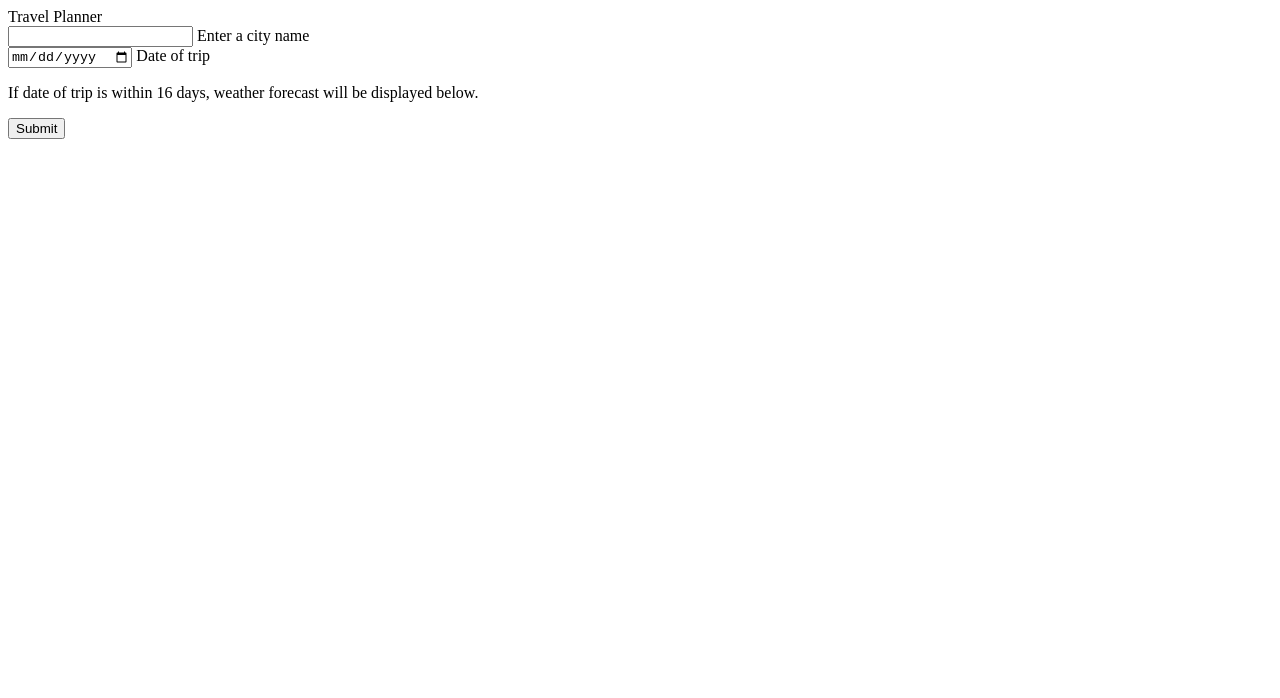
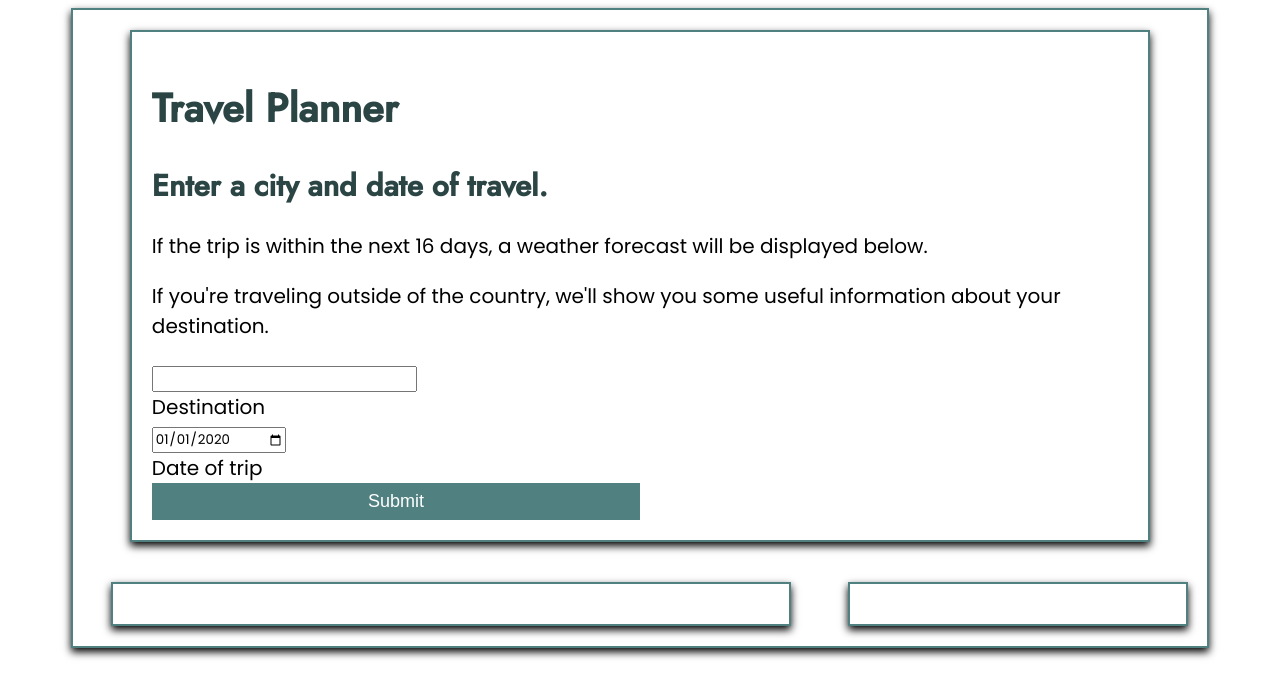
Before and after one commit to jeraquis/travel-planner-app, a website built with webpack: page src/client/views/index.html in a window 1280 px wide. Built offline with nearby package versions, Linux system fonts and the light colour scheme.

Commit message:
created styles

```diff
--- a/src/client/index.js
+++ b/src/client/index.js
@@ -1,6 +1,7 @@
 import {formHandler} from './js/master'
 import {geoApi} from './js/geonames'
 import {getCountryInfo} from './js/geonames'
+import {countryClear} from './js/geonames'
 import {getWeather} from './js/weatherbit'
 import {weatherInfo} from './js/weatherbit'
 import {weatherPost} from './js/weatherbit'
@@ -14,11 +15,14 @@ import {countryPic} from './js/display'
 import {statePic} from './js/display'
 
 import './styles/base.scss'
+import './styles/app.scss'
+import './styles/country-info.scss'
+import './styles/weather.scss'
 
 document.getElementById('submit').addEventListener('click', formHandler)
 
 export {
     formHandler, geoApi, getWeather, weatherInfo, weatherPost, updateUI,
     getData, extractData, getPix, getCountryInfo, countryDisplay,
-    countryPic, statePic, weatherClear
+    countryPic, statePic, weatherClear, countryClear
 }
--- a/src/client/js/display.js
+++ b/src/client/js/display.js
@@ -29,6 +29,8 @@ export const extractData = async(extData) => {
         document.getElementById('low-temp').innerHTML = `<p>Low Temperature: ${extData.lowTemp}</p>`
         document.getElementById('precip').innerHTML = `<p>Precipitation: ${extData.precip}in.</p>`
         document.getElementById('description').innerHTML = `<p>Weather description: ${extData.desc}</p>`
+    } else {
+        Client.weatherClear()
     }
 }
 
@@ -48,7 +50,7 @@ export const getPix = async() => {
             Client.countryPic()
         } else {
             const pic = picUrl.hits[0].webformatURL
-            document.getElementById('pic').innerHTML = `<img src="${pic}">`
+            document.getElementById('pic').innerHTML = `<img src="${pic}" width="300">`
         }
     } catch (error) {
         console.log('error', error)
@@ -67,7 +69,7 @@ export const countryDisplay = async(countryData) => {
     document.getElementById('currency').innerHTML = `<p>Currency: ${currency}</p>`
     document.getElementById('population').innerHTML = `<p>Population: ${population}`
     document.getElementById('language').innerHTML = `<p>Language: ${language}`
-    document.getElementById('flag').innerHTML = `<img src="${flag}">`
+    document.getElementById('flag').innerHTML = `<img src="${flag}" width="200">`
 }
 
 export const countryPic = async() => {
@@ -87,7 +89,7 @@ export const countryPic = async() => {
             try {
                 const picUrl = await pixReq.json()
                 const pic = picUrl.hits[0].webformatURL
-                document.getElementById('pic').innerHTML = `<img src="${pic}">`
+                document.getElementById('pic').innerHTML = `<img src="${pic}" width="300">`
 
             } catch (error) {
                 console.log('error', error)
@@ -108,7 +110,7 @@ export const statePic = async(state) => {
     try {
         const picUrl = await pixReq.json()
         const pic = picUrl.hits[0].webformatURL
-        document.getElementById('pic').innerHTML = `<img src="${pic}">`
+        document.getElementById('pic').innerHTML = `<img src="${pic}" width="300">`
         document.getElementById('state').innerHTML = `<p>${state}</p>`
     } catch (error) {
         console.log('error', error)
--- a/src/client/js/geonames.js
+++ b/src/client/js/geonames.js
@@ -22,19 +22,19 @@ export const getCountryInfo = async(geoInfo) => {
         const countryApi = await fetch(apiUrl)
         try {
             const countryInfo = await countryApi.json()
-            console.log(countryInfo)
             Client.countryDisplay(countryInfo)
         } catch (error) {
             console.log('error', error)
         }
     } else {
         const state = geoInfo.geonames[0].adminName1
+        Client.countryClear()
         Client.statePic(state)
 
     }
 }
 
-export const countryClear = () => {
+export const countryClear = async () => {
     document.getElementById('country-name').innerHTML = ''
     document.getElementById('currency').innerHTML = ''
     document.getElementById('population').innerHTML = ''
--- a/src/client/js/weatherbit.js
+++ b/src/client/js/weatherbit.js
@@ -42,8 +42,7 @@ export const weatherInfo = async(results) => {
         document.getElementById('error-msg').innerHTML = '<p>Please enter a date within the next 16 days in order to see the weather forecast.</p>'
         document.getElementById('city').innerHTML = `<p>${results.city_name}</p>`
         const weatherTest = document.getElementById('high-temp').value
-        console.log(weatherTest)
-        if (weatherTest != undefined) {
+        if (weatherTest === undefined) {
             Client.weatherClear()
         }
         Client.getPix()
--- /dev/null
+++ b/src/client/styles/app.scss
@@ -0,0 +1,34 @@
+@import './base.scss';
+
+.app {
+    grid-area: app;
+    padding: 40px;
+}
+
+input {
+    font-family: $basic-font;
+    font-size: 20;
+
+    &:hover {
+        box-shadow: $shadowbox;
+    }
+}
+
+button {
+
+    border: none;
+    outline: 0;
+    display: inline-block;
+    padding: 8px;
+    color: white;
+    background-color: $highlight-color;
+    text-align: center;
+    cursor: pointer;
+    width: 50%;
+    font-size: 18px;
+
+    &:hover {
+        box-shadow: $shadowbox;
+    }
+
+}
--- a/src/client/styles/base.scss
+++ b/src/client/styles/base.scss
@@ -0,0 +1,65 @@
+
+@import url('https://fonts.googleapis.com/css2?family=Jost:wght@500&family=Poppins&display=swap');
+
+$basic-font: 'Poppins', sans-serif;
+$text-size: 20px;
+$header-font: 'Jost', sans-serif;
+
+$back-color: white;
+$text-color: black;
+$head-color: #2B4545;
+$highlight-color: #508080;
+
+$shadowbox: 0 4px 8px 0 rgba(0, 0, 0, 1);
+
+body {
+    font-family: $basic-font;
+    font-size: $text-size;
+    background-color: $back-color;
+    color: $text-color;
+
+
+}
+
+
+
+
+h1, h2, h3 {
+    font-family: $header-font;
+    color: $head-color;
+}
+
+
+.container {
+    display:grid;
+    grid-template-columns: 100%;
+    grid-auto-rows: minmax(40px, auto);
+    grid-template-areas:
+        "app"
+        "weather"
+        "country";
+}
+
+.box {
+    margin: 20px 5% 20px 5%;
+    border: 2px solid $highlight-color;
+    box-shadow: $shadowbox;
+    padding: 20px;
+}
+
+
+@media (min-width:900px){
+    .container {
+        margin: 0 5% 0 5%;
+        grid-template-columns: repeat(3, 1fr);
+//            grid-template-rows: 250px;
+        grid-template-areas:
+            "app app app"
+            "weather weather country"
+            "weather weather country";
+        border: 2px solid $highlight-color;
+        box-shadow: $shadowbox;
+
+
+    }
+}
--- /dev/null
+++ b/src/client/styles/country-info.scss
@@ -0,0 +1,21 @@
+@import './base.scss';
+
+.country {
+    grid-area: country;
+
+}
+
+#country-name {
+    font-family: $header-font;
+    color: $head-color;
+    font-size: 30px;
+}
+
+#flag {
+
+    &:img {
+        max-width: 100%;
+        max-height: 100%;
+        display: block;
+    }
+}
--- /dev/null
+++ b/src/client/styles/weather.scss
@@ -0,0 +1,21 @@
+@import './base.scss';
+
+.weather {
+    grid-area: weather;
+
+}
+
+#city, #state {
+    font-family: $header-font;
+    color: $head-color;
+    font-size: 30px;
+}
+
+#pic {
+
+    &:img {
+        max-height: 100%;
+        max-width: 100%;
+        display: block;
+    }
+}
--- a/src/client/views/index.html
+++ b/src/client/views/index.html
@@ -5,44 +5,49 @@
         <meta charset="utf-8">
         <title>Travel Planner</title>
 
-
     </head>
 
     <body>
-
-        <div id="app">
-            <div label="app-description">Travel Planner</div>
-            <div class="user-input">
-                <input type="text" id="location">
-                <label for="location">Enter a city name</label>
+        <!-- Top-level grid */-->
+        <div class="container">
+            <!-- Nested grid for user interface -->
+            <div class="app box">
+                <div id="app-description">
+                    <h1>Travel Planner</h1>
+                    <h2>Enter a city and date of travel.</h2>
+                    <p>If the trip is within the next 16 days, a weather forecast will be displayed below.</p>
+                    <p>If you're traveling outside of the country, we'll show you some useful information about your destination.</p>
                 </div>
                 <div class="user-input">
-                <input type="date" id="date">
+                    <input type="text" id="location"><br>
+                    <label for="location">Destination</label>
+                </div>
+                <div class="user-input">
+                    <input type="date" id="date" value="2020-01-01"><br>
                     <label for="date">Date of trip</label>
-                <p>If date of trip is within 16 days, weather forecast will be displayed below.</p>
                 </div>
-            <input type="submit" id="submit" value="Submit">
-
+                <div class="user-input">
+                    <button id="submit">Submit</button>
                 </div>
-        <div id="output">
+            </div>
+            <div class="weather box">
                 <div id="error-msg"></div>
                 <div id="city"></div>
                 <div id="state"></div>
-            <div id="pic"></div>
                 <div id="high-temp"></div>
                 <div id="low-temp"></div>
                 <div id="precip"></div>
                 <div id="description"></div>
-            <div id="country">
+                <div id="pic"></div>
+            </div>
+            <div class="country box">
                 <div id="country-name"></div>
                 <div id="language"></div>
                 <div id="currency"></div>
                 <div id="population"></div>
                 <div id="flag"></div>
             </div>
-
         </div>
-
     </body>
 
     <footer>
```
Lines whose indentation alone changed are shown as unchanged.
